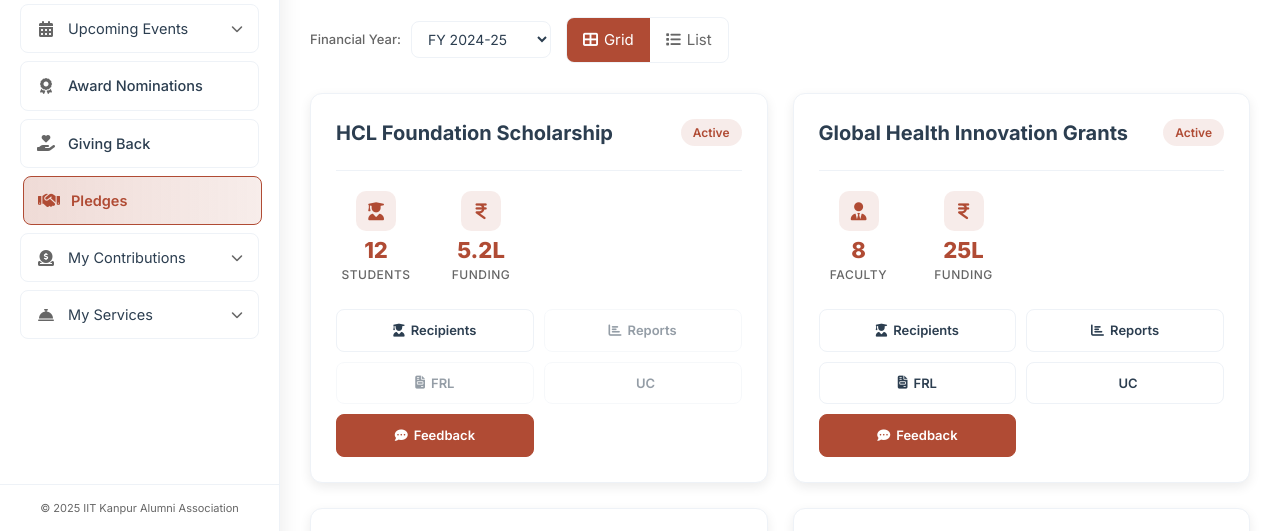
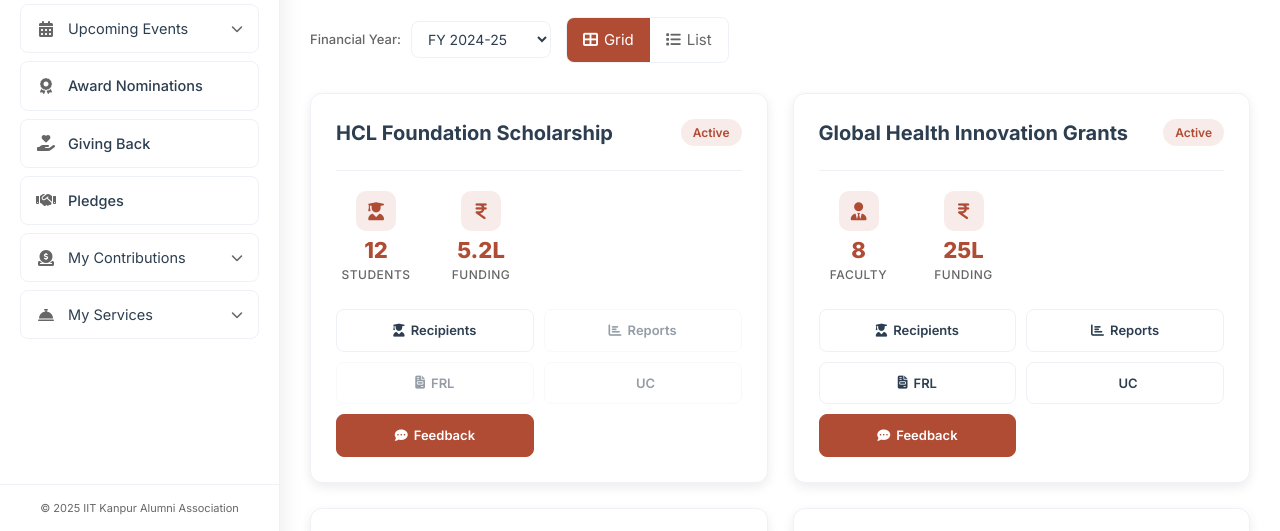
Before and after one commit to mahima263/alumnidonorportal, a plain HTML site: page pages/projects.html in a window 1280 px wide. Shown: the part 219-750 px from the top of the page. Drawn offline with nearby package versions, Linux system fonts and the light colour scheme.

Commit message:
secondformdtablebuttonpledgeprogramkk scommit

```diff
--- a/pages/projects.html
+++ b/pages/projects.html
@@ -1486,7 +1486,7 @@
             </a>
 
             <!-- Pledges -->
-            <a href="pledges.html" class="nav-item active">
+            <a href="pledges.html" class="nav-item">
                 <i class="fas fa-handshake nav-icon"></i>
                 <span class="nav-label">Pledges</span>
             </a>
```
